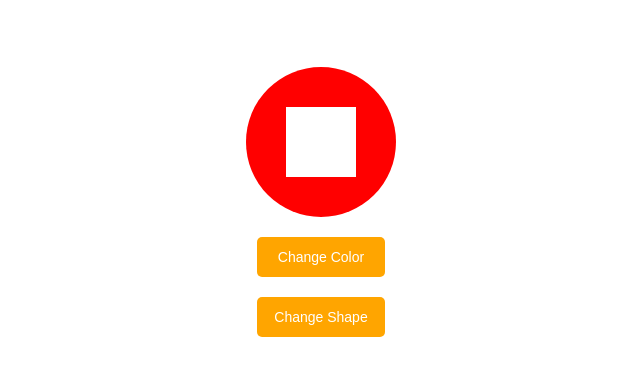
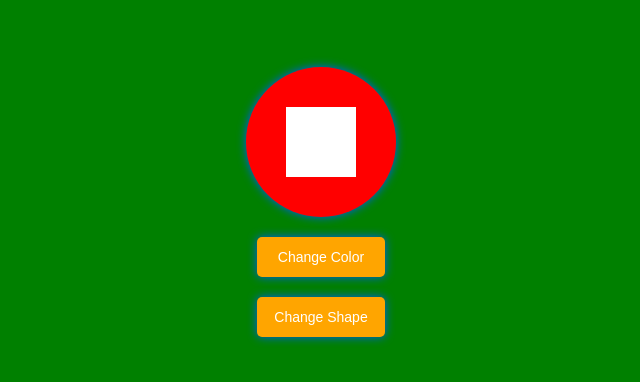
Before and after one commit to Md-ismaeel/domProject2ChaneColor-Shape, a plain HTML site: page index.html in a window 1280 px wide. Shown: the part 198-580 px from the top of the page, without its empty margins (319-959 px from the left). Drawn offline with Linux system fonts and the light colour scheme.

Commit message:
New Update

```diff
--- a/index.html
+++ b/index.html
@@ -1,17 +1,17 @@
 <!DOCTYPE html>
 <html lang="en">
-<head>
-    <meta charset="UTF-8">
-    <meta name="viewport" content="width=device-width, initial-scale=1.0">
+  <head>
+    <meta charset="UTF-8" />
+    <meta name="viewport" content="width=device-width, initial-scale=1.0" />
     <title>ChangeShapeAndColor</title>
-    <link rel="stylesheet" href="./style.css">
-</head>
-<body>
+    <link rel="stylesheet" href="./style.css" />
+  </head>
+  <body>
     <div class="box">
-        <div class="square xyz"></div>
+      <div class="square xyz"></div>
     </div>
-    <button class="buttons changeColor">Change Color</button>
-    <button class="buttons changeShape">Change Shape</button>
+    <div><button class="buttons changeColor">Change Color</button></div>
+    <div><button class="buttons changeShape">Change Shape</button></div>
     <script src="./index.js"></script>
-</body>
+  </body>
 </html>
--- a/style.css
+++ b/style.css
@@ -12,6 +12,7 @@ body {
   align-items: center;
   flex-direction: column;
   gap: 20px;
+  background-color: green;
 }
 
 .box {
@@ -22,6 +23,7 @@ body {
   height: 150px;
   background: red;
   border-radius: 50%;
+  filter: drop-shadow(0px 0px 5px rgb(0, 89, 255));
 }
 
 .buttons {
@@ -33,6 +35,7 @@ body {
   color: white;
   font-size: 14px;
   padding: 10px 10px;
+  filter: drop-shadow(0px 0px 5px rgb(0, 89, 255));
 }
 .buttons:hover {
   background-color: rgb(191, 127, 7);
```
